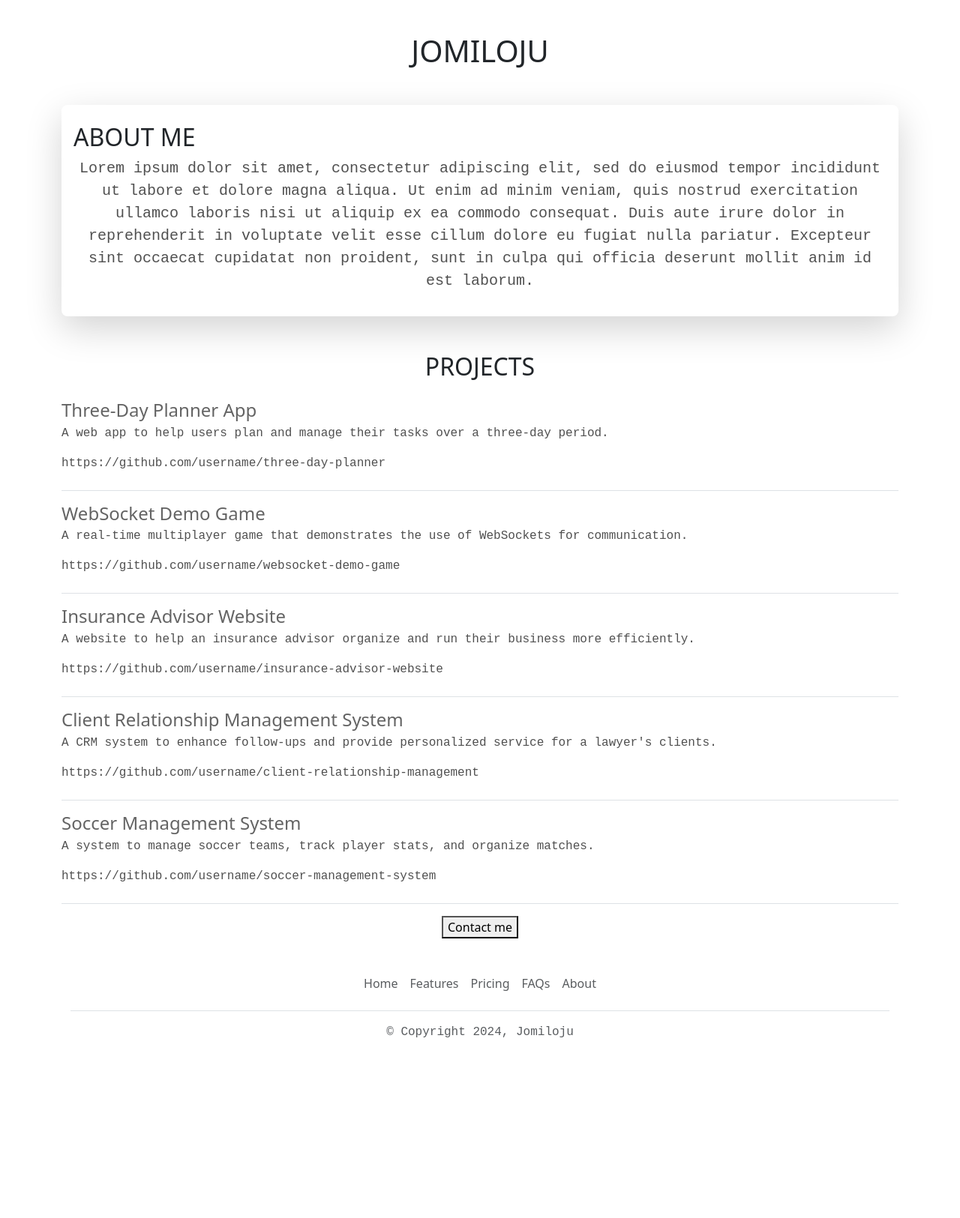
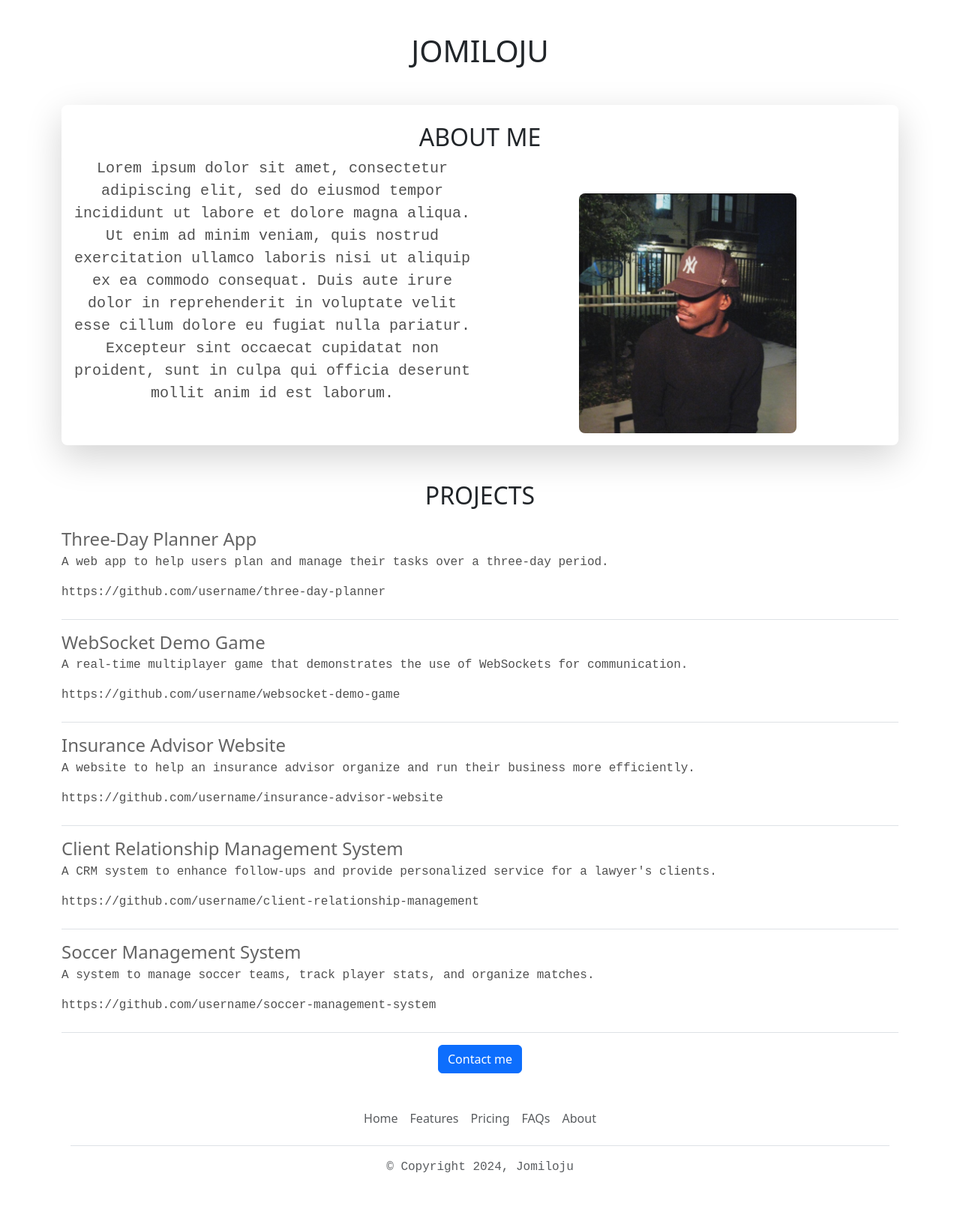
Before and after one commit to oJomiloju/jomi-Flask-v3, a Flask app: page / in a window 1280 px wide. Shown: the part 310-1935 px from the top of the page at 75% size. Before the commit the page ends 1694 px from the top, so only its background shows below. Run offline with Flask 3, Linux system fonts and the light colour scheme.

Commit message:
Added images of myself for my portfolio. Also made some changes to the home.html

```diff
--- a/templates/home.html
+++ b/templates/home.html
@@ -22,11 +22,19 @@
      <img src="/static/computer.avif" class="img-fluid" id="banner">
     <div class="container">
         <h1 class="text-center mt-4 mb-4 pt-4 pb-4">JOMILOJU</h1>
-        <div class="shadow-lg p-3 mb-5 rounded-3">
-        <h2 class="mt-2 mb-2">ABOUT ME</h2>
-        <p class="lead text-center">Lorem ipsum dolor sit amet, consectetur adipiscing elit, sed do eiusmod tempor incididunt ut labore et dolore magna aliqua. Ut enim ad minim veniam, quis nostrud exercitation ullamco laboris nisi ut aliquip ex ea commodo consequat. Duis aute irure dolor in reprehenderit in voluptate velit esse cillum dolore eu fugiat nulla pariatur. Excepteur sint occaecat cupidatat non proident, sunt in culpa qui officia deserunt mollit anim id est laborum.
-      </p>
-      </div>
+       <div class="shadow-lg p-3 mb-5 rounded-3">
+           <div class="row">
+               <h2 class="mt-2 mb-2 text-center w-100">ABOUT ME</h2>
+               <div class="col-12 col-md-6">
+                   <p class="lead text-center">
+                       Lorem ipsum dolor sit amet, consectetur adipiscing elit, sed do eiusmod tempor incididunt ut labore et dolore magna aliqua. Ut enim ad minim veniam, quis nostrud exercitation ullamco laboris nisi ut aliquip ex ea commodo consequat. Duis aute irure dolor in reprehenderit in voluptate velit esse cillum dolore eu fugiat nulla pariatur. Excepteur sint occaecat cupidatat non proident, sunt in culpa qui officia deserunt mollit anim id est laborum.
+                   </p>
+               </div>
+               <div class="col-12 col-md-6 d-flex justify-content-center">
+                   <img src="/static/mee.jpeg" style="height:320px;" class="rounded-3 mt-5">
+               </div>
+           </div>
+       </div>
       <h2 class="text-center mt-2 mb-4">PROJECTS</h2>
       <div>
         {% for project in projects %}
@@ -34,7 +42,7 @@
         {% endfor %}
       </div>
       <div class="text-center">
-        <button>Contact me</button>
+          <a href="mailto:jomilojuokuwobi@example.com" class="btn btn-primary">Contact me</a>
       </div>
       <!--<p class="mt-4 text-center">Copyright 2024, Jomiloju</p>-->
       {% include 'footer.html' %}
```
Also changed, not shown: static/mee.jpeg (added), static/mee2.jpeg (added).
